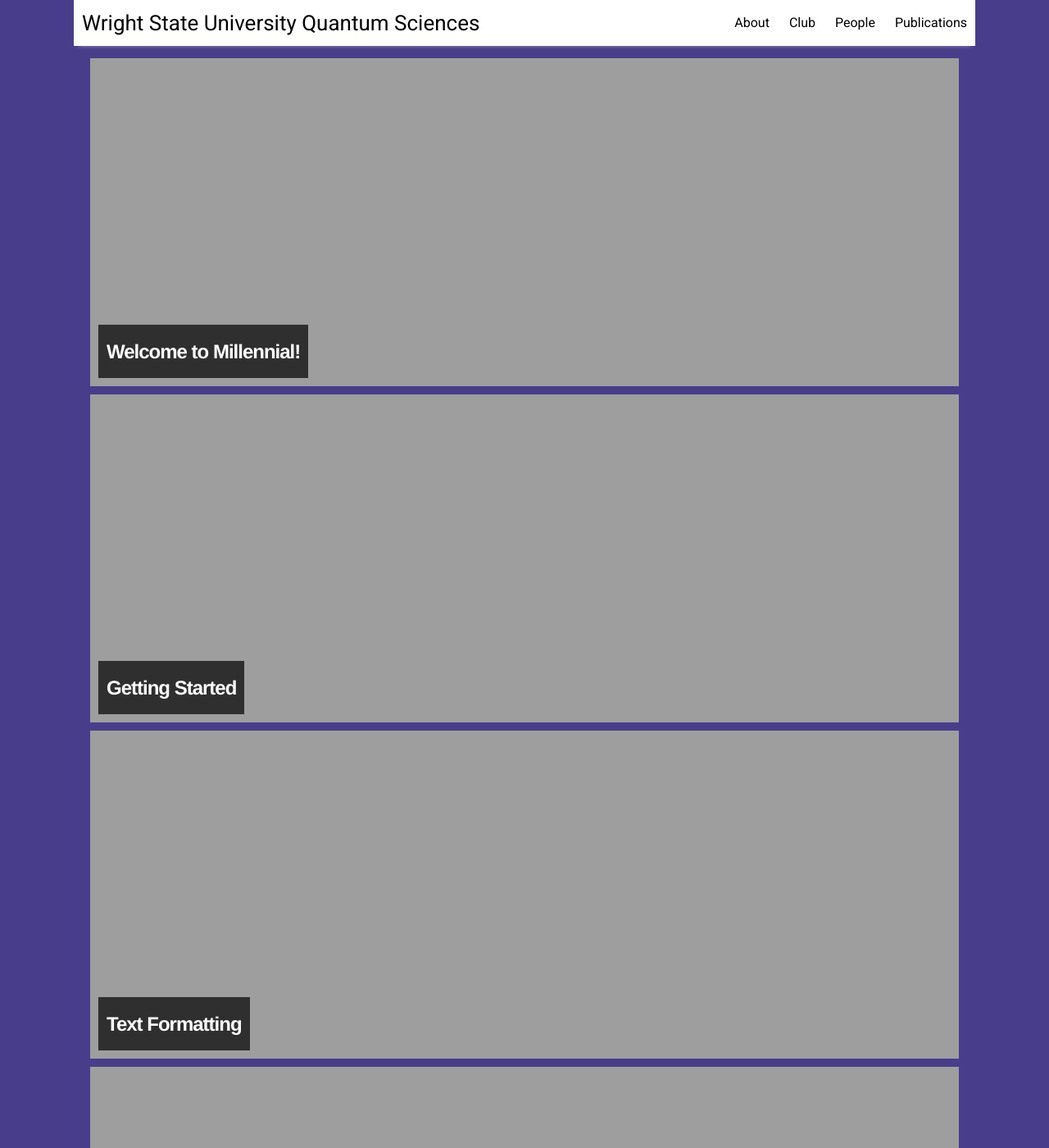
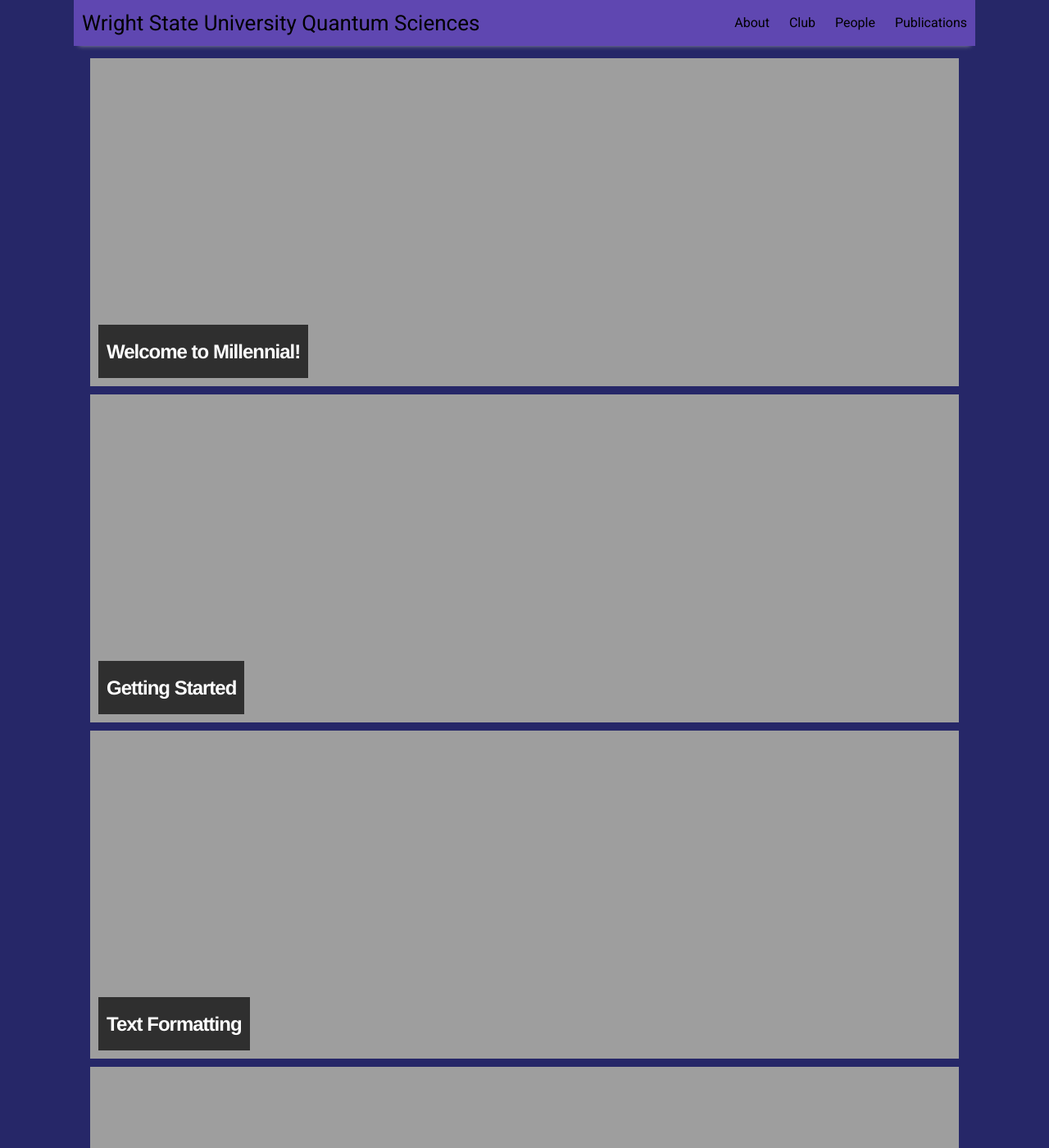
Before and after one commit to WSU-Quantum-Sciences/wsu-quantum-sciences.github.io, a Jekyll site: the page built from index.html, in a window 1280 px wide and 1400 px high. Shown: the whole window at 82% size. Built offline with Jekyll 4.4.1, drawn with Linux system fonts in a browser that asks for light colours; nearby versions of some CDN libraries; the list of posts is cut into pages by our own code.

Commit message:
using logo theme colors

```diff
--- a/_sass/_footer.scss
+++ b/_sass/_footer.scss
@@ -1,5 +1,5 @@
 .footer {
-  background-color: blueviolet;
+  background-color: #33438F;
   color: $brand-color;
   text-align: center;
   min-height: 56px;
--- a/_sass/_header.scss
+++ b/_sass/_header.scss
@@ -2,7 +2,7 @@
   min-height: 56px;
   width: $container-width;
   position: fixed;
-  background-color: white;
+  background-color: #5F47B1;
   box-shadow: 0 5px 6px -6px #bbb;
   z-index: 100;
 }
@@ -11,7 +11,7 @@
     min-height: 56px;
     width: 95vw;
     position: fixed;
-    background-color: white;
+    background-color: #5F47B1;
     box-shadow: 0 5px 6px -6px #bbb;
     z-index: 100;
   }
@@ -56,7 +56,7 @@
     padding-right: 0.25rem;
   }
   .dropbtn {
-    background-color: white;
+    background-color: #5F47B1;
     color: black;
     padding: 16px;
     margin-top: 4px;
@@ -71,7 +71,7 @@
   .dropdown-content {
     display: none;
     position: absolute;
-    background-color: #f9f9f9;
+    background-color: #5F47B1;
     min-width: 160px;
     box-shadow: 0px 8px 16px 0px rgba(0,0,0,0.2);
     z-index: 1;
@@ -83,12 +83,12 @@
     display: block;
   }
   .dropdown-content a:hover {
-    background-color: #f1f1f1
+    background-color: #5F47B1;
   }
   .dropdown:hover .dropdown-content {
     display: block;
   }
   .dropdown:hover .dropbtn {
-    background-color: #f1f1f1;
+    background-color: #5F47B1;
   }
 }
--- a/_sass/_home.scss
+++ b/_sass/_home.scss
@@ -55,5 +55,6 @@
   background-color: #e0e0e0;
 }
 body {
-  background-color: darkslateblue;
+  color: #e0e0e0;
+  background-color: #262768;
 }
```
